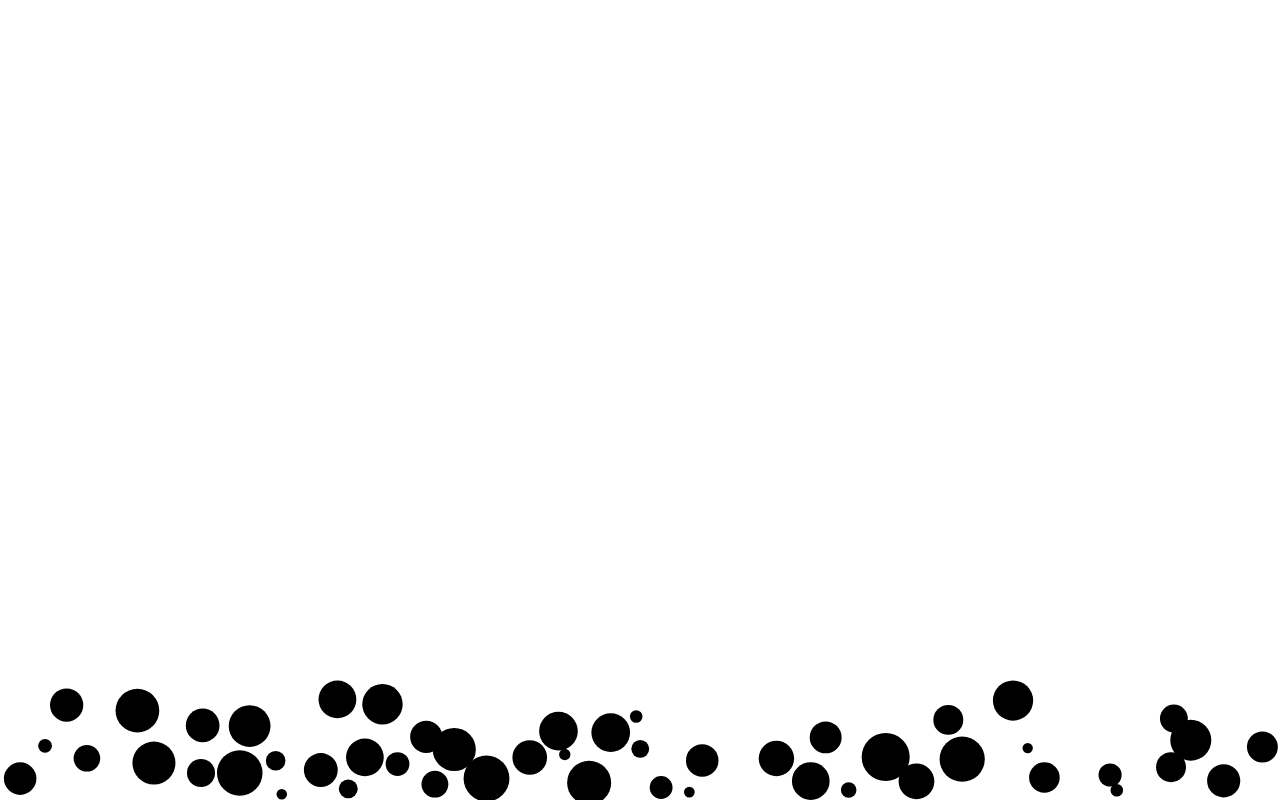
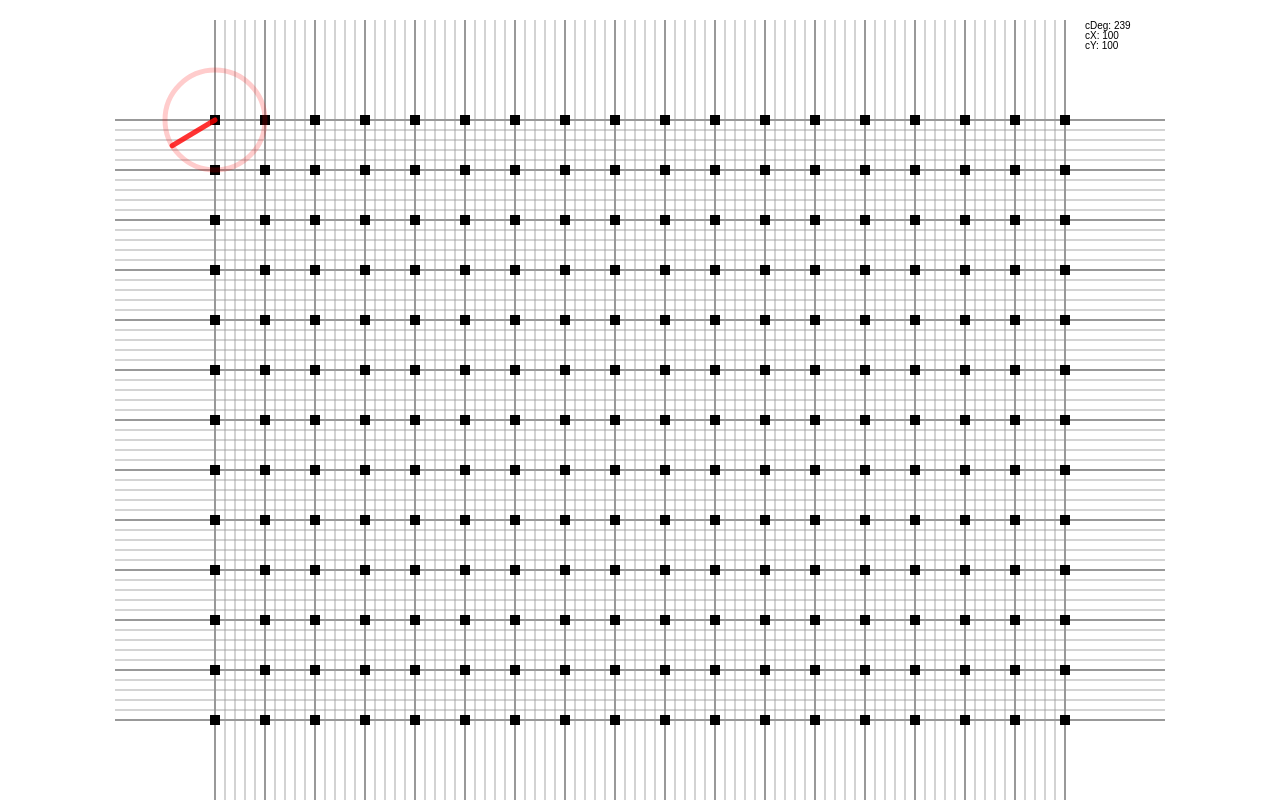
Before and after one commit to garyadams/canvas, a plain HTML site: page index.html in a window 1280 px wide. Drawn offline with Linux system fonts and the light colour scheme.

Commit message:
Started working on clock code.

```diff
--- /dev/null
+++ b/clock.js
@@ -0,0 +1,193 @@
+var canvas = document.getElementById('canvas');
+var ctx = canvas.getContext('2d');
+
+var currentDegree = 360;
+var currentX = 100;
+var currentY = 100;
+var direction = 0; //Clockwise.
+var clockSpeed = 2;
+
+function draw()
+{
+
+	if (direction === 0)
+	{
+		currentDegree += clockSpeed;
+		if (currentDegree > 360)
+		{
+			currentDegree = 1;
+		}
+	}
+	else
+	{
+		currentDegree -= clockSpeed;
+		if (currentDegree < 1)
+		{
+			currentDegree = 360;
+		}
+	}
+
+	//Clear canvas, move start point, rotate 90deg so we start at 12 o'clock.
+	ctx.save();
+	ctx.clearRect(0,0,canvas.width,canvas.height);
+
+	drawGridLines();
+
+	//Draw a grid.
+	for (var i = 95; i < canvas.width - 95; i += 50)
+	{
+		for (var j = 95; j < canvas.height - 95; j += 50)
+		{
+			ctx.fillRect(i,j,10,10); //x,y,w,h
+		}
+	}
+
+	//Move the canvas.
+	ctx.translate(currentX,currentY);
+	ctx.rotate(-Math.PI/2);
+
+	//Draw user's clock hand.
+	ctx.save();
+	ctx.rotate(currentDegree * Math.PI/180);
+	ctx.strokeStyle = "rgba(255,0,0,0.8)";
+	ctx.lineCap = "round";
+	ctx.lineWidth = 5;
+	ctx.beginPath();
+	ctx.moveTo(0,0);
+	ctx.lineTo(50,0);
+	ctx.stroke();
+	ctx.restore();
+
+	//Draw outside arc.
+	ctx.beginPath();
+	ctx.lineWidth = 5;
+	ctx.strokeStyle = "rgba(255,0,0,0.2)";
+	ctx.arc(0,0,50,0,Math.PI*2,true);
+	ctx.stroke();
+
+	ctx.restore();
+
+	ctx.fillText("cDeg: " + currentDegree, 970, 9);
+	ctx.fillText("cX: " + currentX, 970, 19);
+	ctx.fillText("cY: " + currentY, 970, 29);
+
+	/*
+	var debugText = document.getElementById('debug');
+
+	debugText.innerHTML = "currentDegree: " + currentDegree + "<br />";
+	debugText.innerHTML += "currentX: " + currentX + "<br />";
+	debugText.innerHTML += "currentY: " + currentY + "<br />";
+	*/
+
+	requestAnimationFrame(draw);
+
+}
+
+//####################
+//USER INPUT
+//####################
+
+window.addEventListener('keydown', function(e)
+{
+	//Spacebar.
+	if(e.keyCode === 32) {
+		move();
+	}
+});
+
+window.addEventListener('mousedown', function(e)
+{
+	move();
+});
+
+function move() {
+
+	var leniency = 8;
+
+	//Switch direction.
+	if (direction === 0)
+	{
+		direction = 1;
+	}
+	else
+	{
+		direction = 0;
+	}
+
+	//Move to a new dot.
+	if (currentDegree >= 90 - leniency && currentDegree <= 90 + leniency)
+	{
+		currentX += 50;
+		currentDegree = (currentDegree + 180) % 360;
+	}
+	else if (currentDegree >= 180 - leniency && currentDegree <= 180 + leniency)
+	{
+		currentY += 50;
+		currentDegree = (currentDegree + 180) % 360;
+	}
+	else if (currentDegree >= 270 - leniency && currentDegree <= 270 + leniency)
+	{
+		currentX -= 50;
+		currentDegree = (currentDegree + 180) % 360;
+	}
+	else if ((currentDegree >= 360 - leniency && currentDegree <= 360) || (currentDegree >= 1 && currentDegree <= 1 + leniency))
+	{
+		currentY -= 50;
+		currentDegree = (currentDegree + 180) % 360;
+	}
+
+}
+
+
+
+
+
+
+
+
+
+function drawGridLines()
+{
+
+	var gap = 50;
+	var gridPixelSize = 10;
+	ctx.lineWidth = 0.5;
+	ctx.strokeStyle = "#999999";
+
+	//Horizontal grid lines.
+	for(var i = 100; i <= canvas.height - 100; i = i + gridPixelSize)
+	{
+		ctx.beginPath();
+		ctx.moveTo(0, i);
+		ctx.lineTo(canvas.width, i);
+		if(i % parseInt(gap) == 0)
+		{
+			ctx.lineWidth = 2;
+		}
+		else
+		{
+			ctx.lineWidth = 0.5;
+		}
+		ctx.closePath();
+		ctx.stroke();
+	}
+
+	//Vertical grid lines.
+	for(var j = 100; j <= canvas.width -100; j = j + gridPixelSize)
+	{
+		ctx.beginPath();
+		ctx.moveTo(j, 0);
+		ctx.lineTo(j, canvas.height);
+		if(j % parseInt(gap) == 0)
+		{
+			ctx.lineWidth = 2;
+		}
+		else
+		{
+			ctx.lineWidth = 0.5;
+		}
+		ctx.closePath();
+		ctx.stroke();
+	}
+
+}
--- a/index.html
+++ b/index.html
@@ -12,13 +12,20 @@
 				width: 100%;
 				height: 100%;
 				overflow: hidden;
+				text-align: center;
+			}
+
+			#canvas {
+				margin-top: 20px;
 			}
 		</style>
 	</head>
 
-	<body onload="init();">
-		<canvas id="canvas" width="400" height="300"></canvas>
+	<body onload="requestAnimationFrame(draw);">
+		<canvas id="canvas" width="1050" height="800"></canvas>
 
-		<script src="main.js"></script>
+		<div id="debug"></div>
+
+		<script src="clock.js"></script>
 	</body>
 </html>
```
